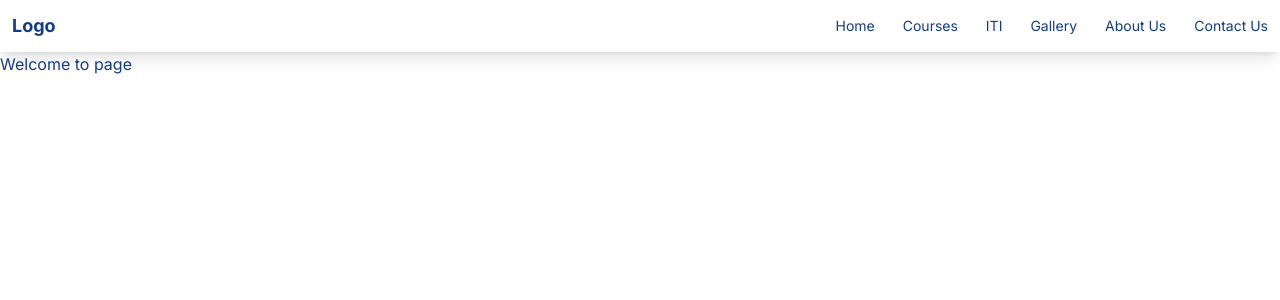
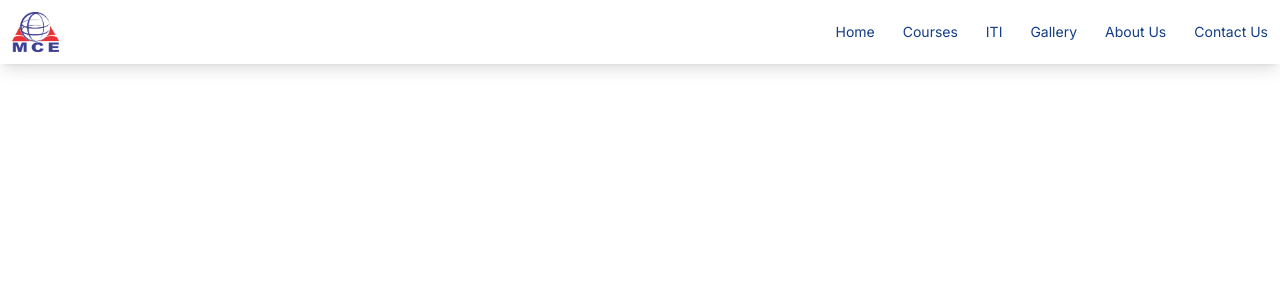
Before and after one commit to trishashetty19/mce-website, a Next.js app: page / in a window 1280 px wide. Shown: the top 300 px of the page. Built offline with nearby package versions, Linux system fonts and the light colour scheme.

Commit message:
[feat] Replaced Logo text with logo.png image

```diff
--- a/src/app/components/desktop-navbar.tsx
+++ b/src/app/components/desktop-navbar.tsx
@@ -3,7 +3,7 @@ import React from 'react'
 const DesktopNavbar = () => {
     return(
         <div className='desktop-navbar flex justify-between items-center p-3 shadow-lg'>
-            <div className='Logo flex text-lg font-bold'>Logo</div>
+            <div className='Logo flex'><img src='/logo.png' alt='Logo' className='h-10'></img></div>
             <nav className='flex space-x-7 text-sm'>
                 <a href = "#home">Home</a>
                 <a href = "#courses">Courses</a>
--- a/src/app/components/mobile-navbar.tsx
+++ b/src/app/components/mobile-navbar.tsx
@@ -9,7 +9,7 @@ const MobileNavbar = () => {
 
   return (
     <div className="mobile-navbar flex justify-between items-center p-4 shadow-md">
-      <div className="logo text-xl font-bold">Logo</div>
+      <div className="logo flex"><img src='/logo.png' alt='Logo' className='h-10'></img></div>
       <button
         onClick={toggleSidebar}
         className="menu-icon text-2xl focus:outline-none"
@@ -27,7 +27,7 @@ const MobileNavbar = () => {
           className="close-button text-2xl mb-4 focus:outline-none text-primary-foreground cursor-pointer"
           style={{pointerEvents: 'auto'}}
         >
-          <X className='w-6 h-6 '></X>
+          <X className='w-7 h-7 '></X>
         </button>
         <nav className="flex flex-col space-y-4 text-lg text-primary-foreground">
           <a href="#home">Home</a>
--- a/src/app/page.tsx
+++ b/src/app/page.tsx
@@ -1,7 +1,6 @@
 const Page = () => {
   return (
     <div>
-      <p>Welcome to page</p>
     </div>
   );
 };
```
Also changed, not shown: public/logo.png (added).
